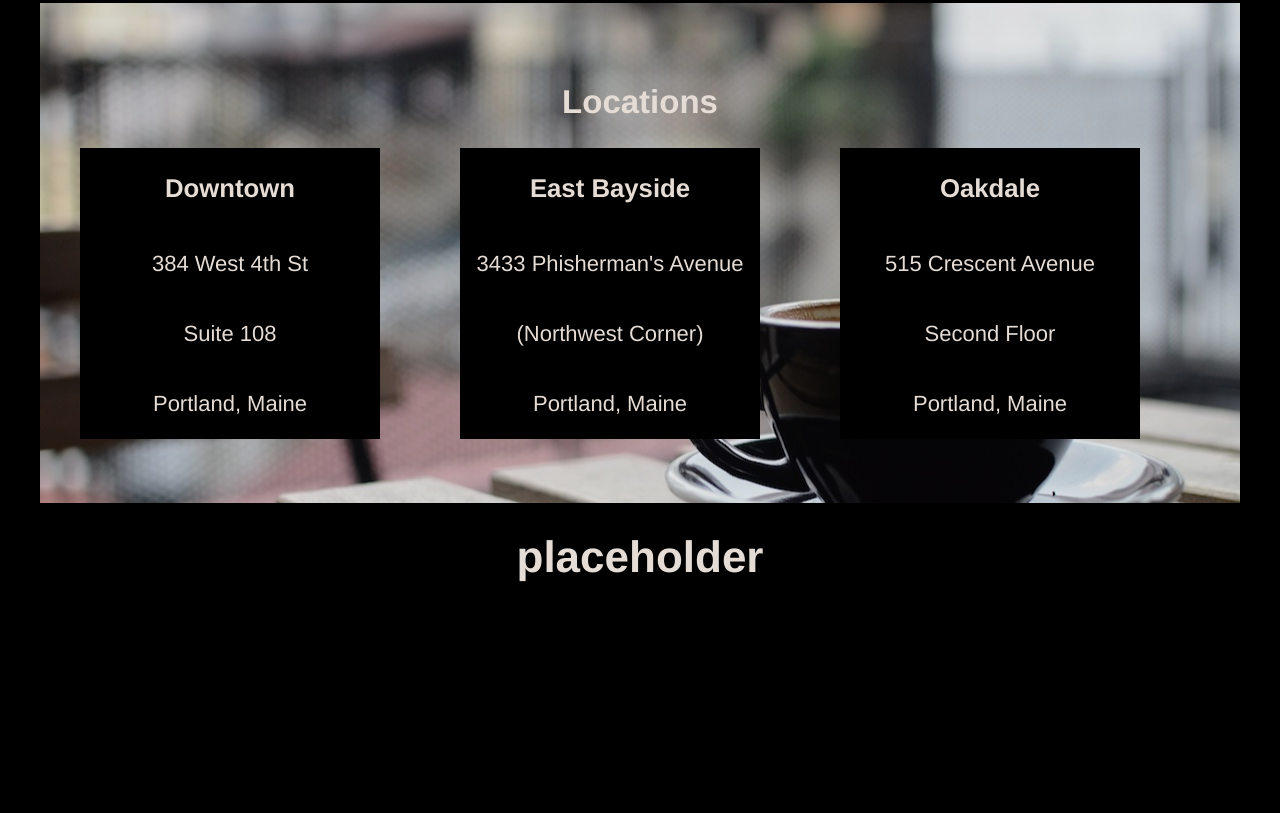
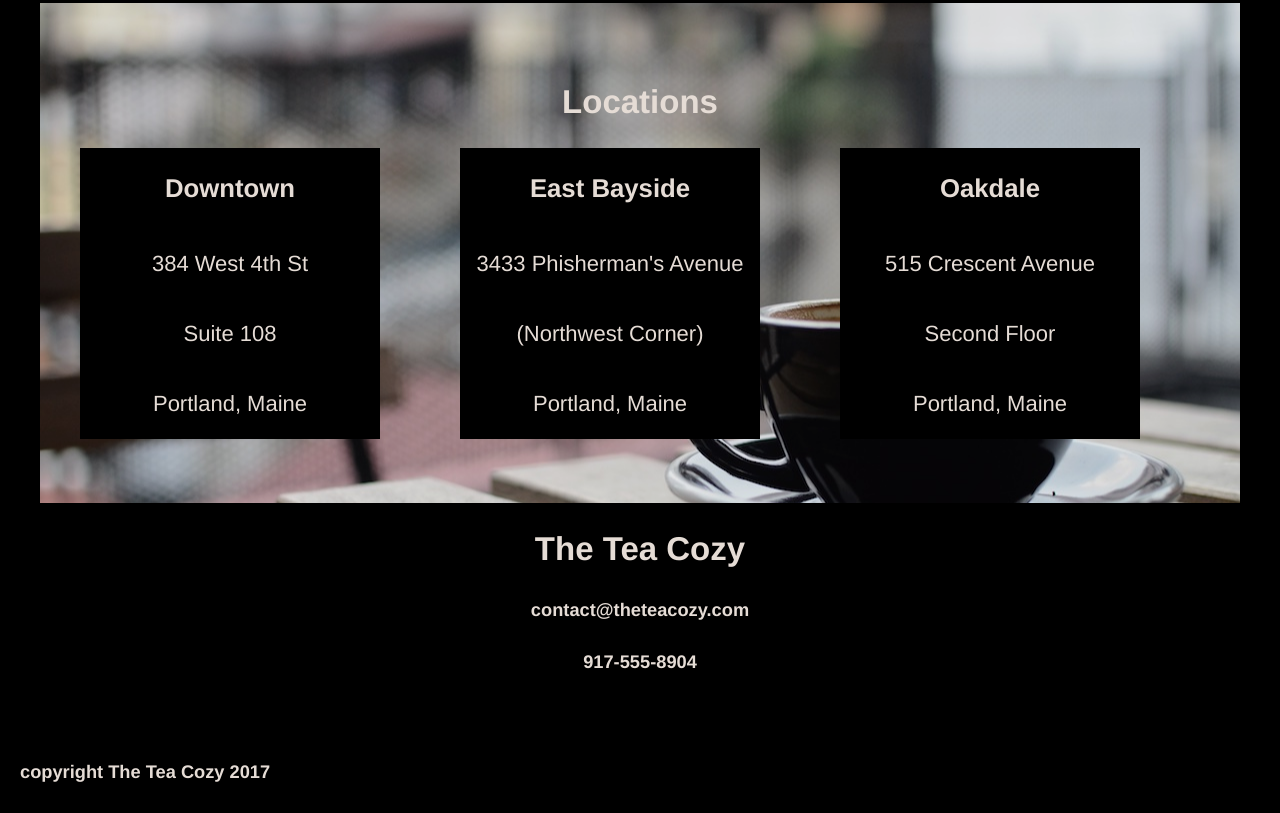
Before and after one commit to TrevorHegert/tea_cozy, a plain HTML site: page index.html in a window 1280 px wide. Shown: the part 1582-2395 px from the top of the page. Before the commit the page ends 2194 px from the top, so only its background shows below. Drawn offline with Linux system fonts and the light colour scheme.

Commit message:
Footer Added, Project Complete

```diff
--- a/index.html
+++ b/index.html
@@ -79,9 +79,15 @@
       </div>
     </div>
 
-    <div>
-      <h1>placeholder</h1>
+    <div id="contact">
+      <h2>The Tea Cozy</h2>
+      <h5>contact@theteacozy.com</h5>
+      <h5>917-555-8904</h5>
     </div>
+
+    <footer>
+      <h5>copyright The Tea Cozy 2017</h5>
+    </footer>
 
   </body>
 </html>
--- a/resources/css/style.css
+++ b/resources/css/style.css
@@ -127,3 +127,12 @@ header .link {
   justify-content: space-around;
   align-items: center;
 }
+
+#contact {
+  height: 200px;
+}
+
+footer {
+  margin-left: 20px;
+  text-align: left;
+}
```
